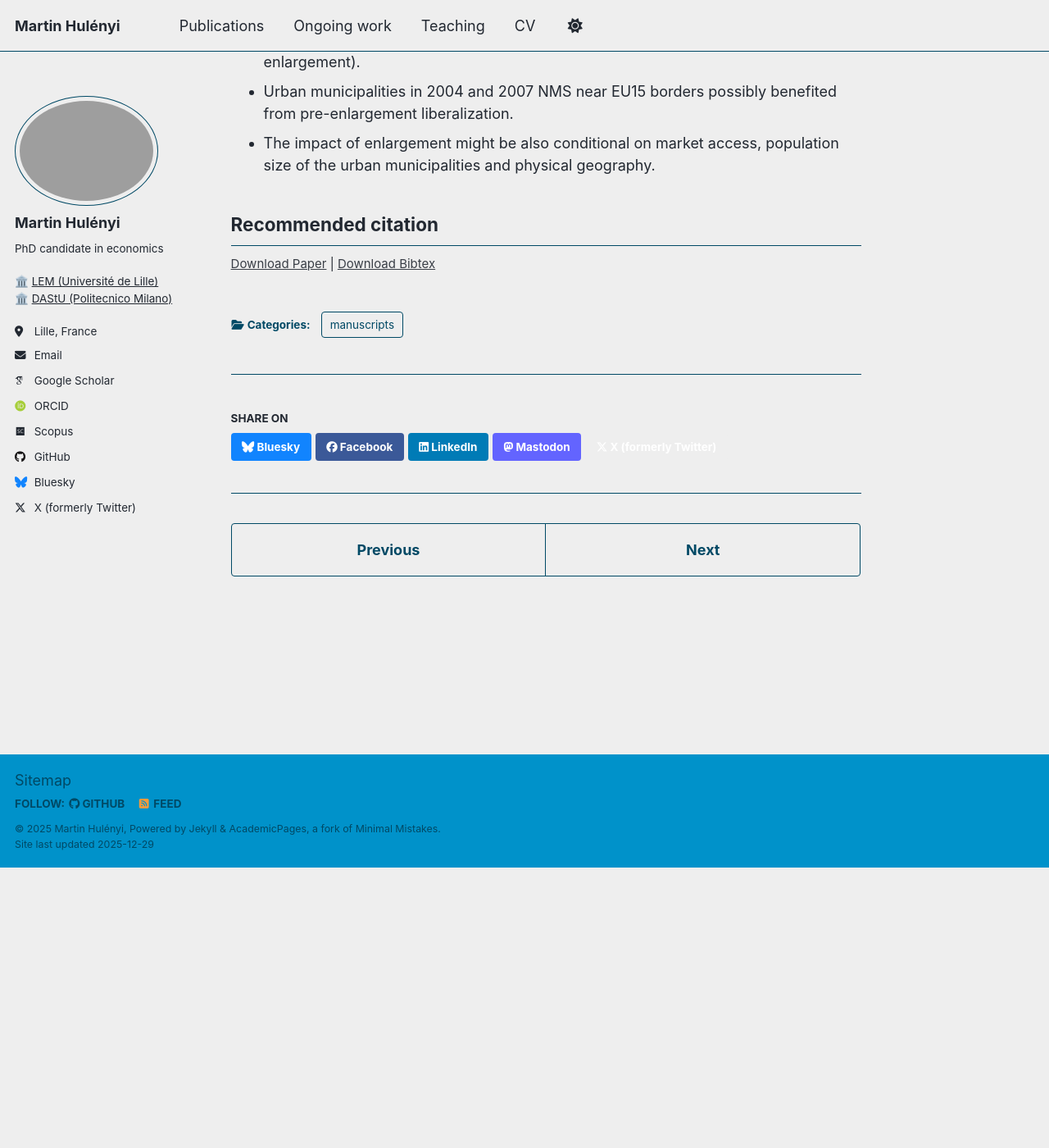
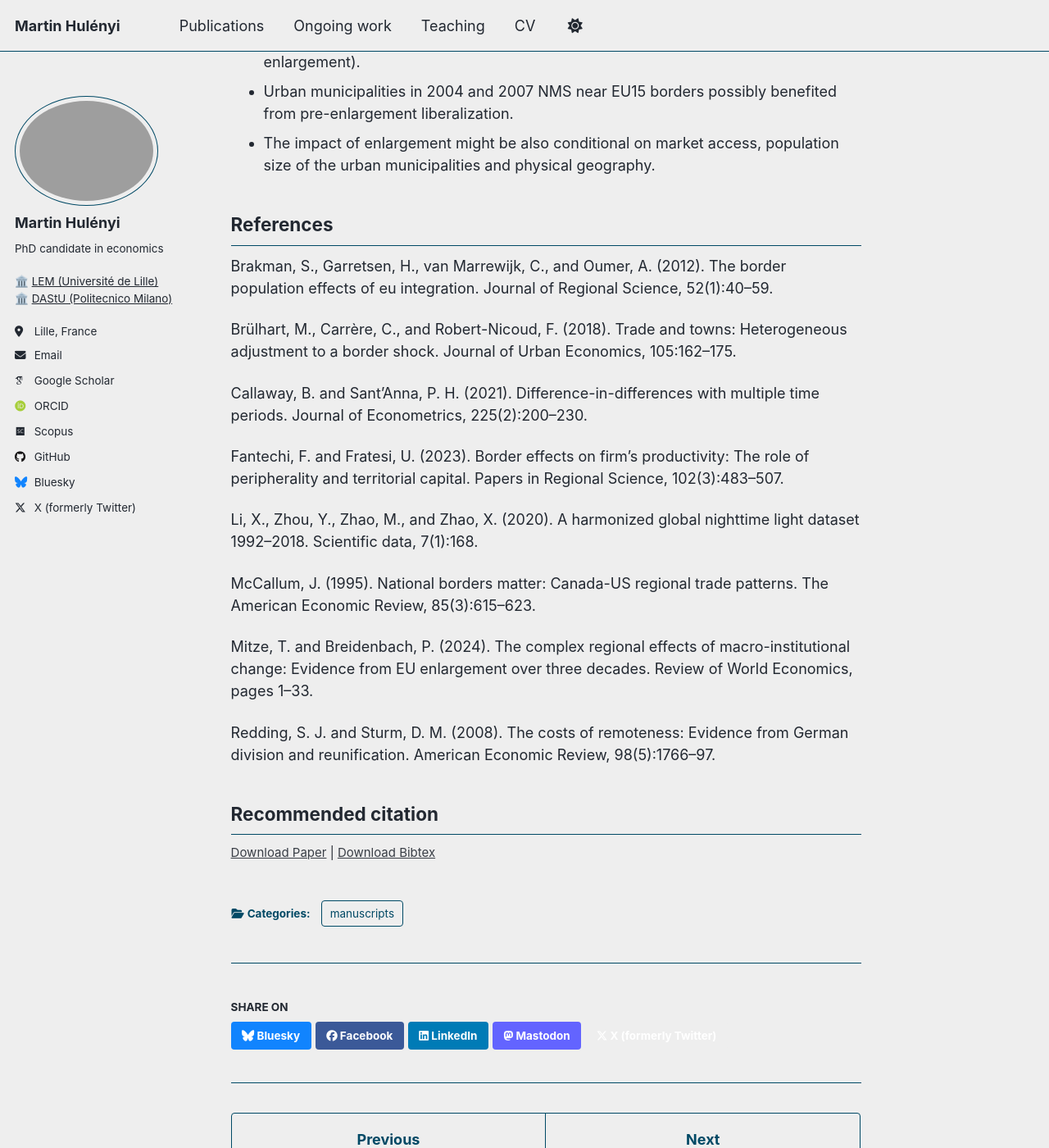
Before and after one commit to martinhulenyi/martinhulenyi.github.io, a Jekyll site: the page built from _ongoing_work/01_borders_enlargement_jmp.md, in a window 1280 px wide and 1400 px high, scrolled down 1693 px. Shown: the whole window at 82% size. Built offline with Jekyll 4.4.1, drawn with Linux system fonts in a browser that asks for light colours; some web fonts are replaced; a script that is not in the unit is left out; before the commit the page ends 2751 px from its top, so only the background shows below that; some of the changed text lies outside the part shown.

Commit message:
Update 01_borders_enlargement_jmp.md

```diff
--- a/_ongoing_work/01_borders_enlargement_jmp.md
+++ b/_ongoing_work/01_borders_enlargement_jmp.md
@@ -13,7 +13,7 @@ In this paper, I use the Eastern EU enlargements as a quasi-experiment to assess
 
 
 ## Motivation
-- Borders limit the trade between countries (McCallum, 1995) and development of the areas adjacent to them (Redding and Sturm, 2008; Fantechi and Fratesi, 2022).
+- Borders limit the trade between countries (McCallum, 1995) and development of the areas adjacent to them (Redding and Sturm, 2008; Fantechi and Fratesi, 2023).
 - Removing the barriers to trade results in growth of border areas (Brülhart et al., 2018; Brakman et al., 2012; Mitze and Breidenbach, 2024).
 
 ## Research questions
@@ -34,6 +34,24 @@ In this paper, I use the Eastern EU enlargements as a quasi-experiment to assess
 - Urban municipalities in 2004 and 2007 NMS near EU15 borders possibly benefited from pre-enlargement liberalization.
 - The impact of enlargement might be also conditional on market access, population size of the urban municipalities and physical geography.
 
+## References
+Brakman, S., Garretsen, H., van Marrewijk, C., and Oumer, A. (2012). The border population effects of eu integration. Journal of Regional Science, 52(1):40–59.
+
+Brülhart, M., Carrère, C., and Robert-Nicoud, F. (2018). Trade and towns: Heterogeneous adjustment to a border shock. Journal of Urban Economics, 105:162–175.
+
+Callaway, B. and Sant’Anna, P. H. (2021). Difference-in-differences with multiple time periods. Journal of Econometrics, 225(2):200–230.
+
+
+Fantechi, F. and Fratesi, U. (2023). Border effects on firm’s productivity: The role of peripherality and territorial capital. Papers in Regional Science, 102(3):483–507.
+
+Li, X., Zhou, Y., Zhao, M., and Zhao, X. (2020). A harmonized global nighttime light dataset 1992–2018. Scientific data, 7(1):168.
+
+McCallum, J. (1995). National borders matter: Canada-US regional trade patterns. The American Economic Review, 85(3):615–623.
+
+Mitze, T. and Breidenbach, P. (2024). The complex regional effects of macro-institutional change: Evidence from EU enlargement over three decades. Review of World Economics, pages 1–33.
+
+Redding, S. J. and Sturm, D. M. (2008). The costs of remoteness: Evidence from German division and reunification. American Economic Review, 98(5):1766–97.
+
 
 
 <!-- ## Robustness & validation
```
